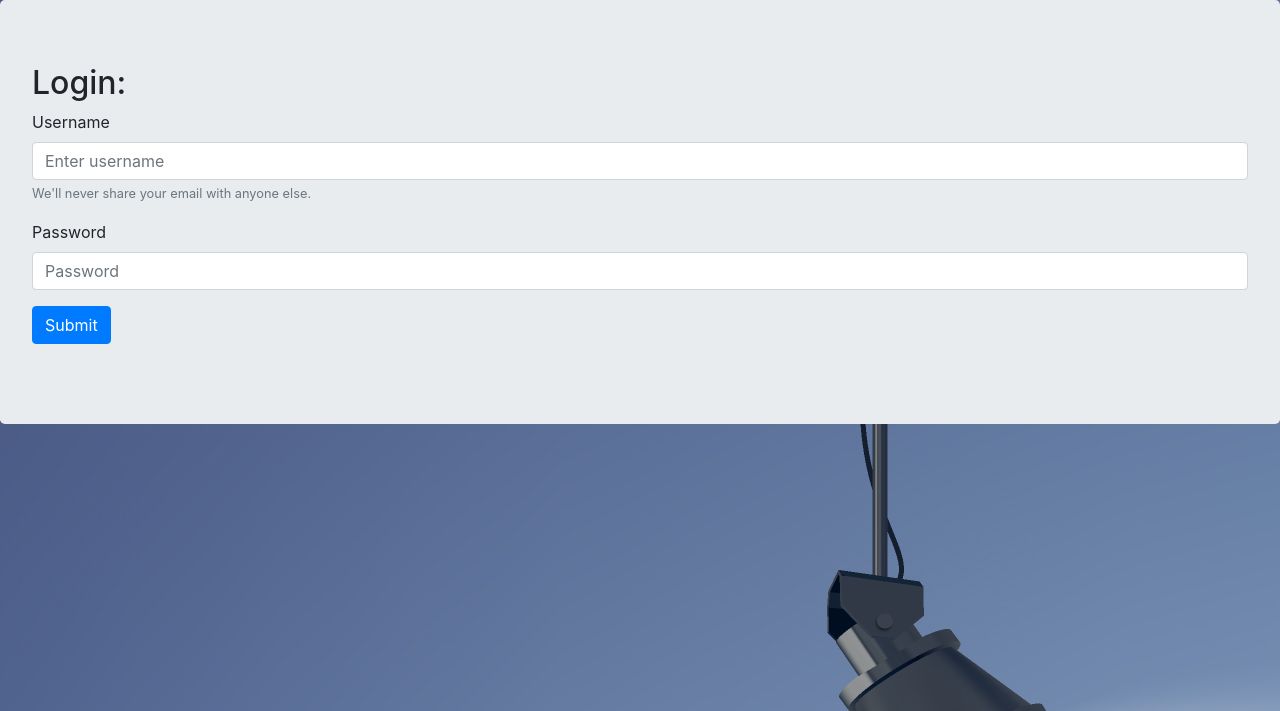
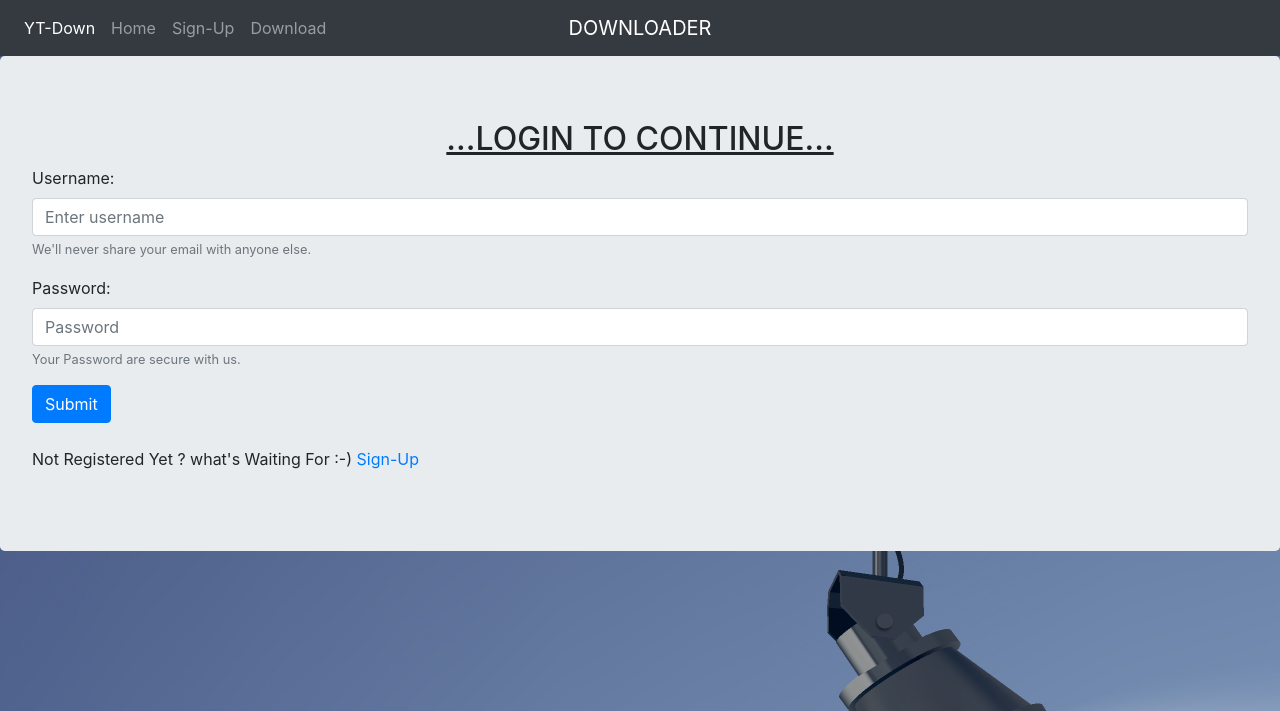
Before and after one commit to lugnitdgp/yt_downloader, a Django app: page /downloader/login in a window 1280 px wide. Shown: the top 711 px of the page. Run offline with Django 3.2, Linux system fonts and the light colour scheme; some libraries are stand-ins or nearby versions.

Commit message:
Updated login.html
Added navbar for login page with all links working and added a link to directly go to sign up page

```diff
--- a/yt_down/templates/home.html
+++ b/yt_down/templates/home.html
@@ -13,7 +13,7 @@
         <a class="nav-link" href="/downloader/login">Login</a>
       </li>
       <li class="nav-item">
-        <a class="nav-link" href="/downloader/signup">Sign-In</a>
+        <a class="nav-link" href="/downloader/signup">Sign-Up</a>
       </li>
       {% endif %}
       <li class="nav-item">
--- a/yt_down/templates/login.html
+++ b/yt_down/templates/login.html
@@ -1,11 +1,55 @@
 {% extends "base.html" %} {% block body_block %}
 
+<nav class="navbar navbar-expand-md navbar-dark bg-dark">
+  <div class="navbar-collapse collapse w-100 order-1 order-md-0 dual-collapse2">
+    <ul class="navbar-nav mr-auto">
+      <li class="nav-item active">
+        <a class="nav-link" href="/">YT-Down</a>
+      </li>
+      <li class="nav-item">
+        <a class="nav-link" href="/">Home</a>
+      </li>
+      {% if not logged %}
+      <li class="nav-item">
+        <a class="nav-link" href="/downloader/signup">Sign-Up</a>
+      </li>
+      {% endif %}
+      <li class="nav-item">
+        <a class="nav-link" href="/downloader/download">Download</a>
+      </li>
+    </ul>
+  </div>
+  <div class="mx-auto order-0">
+    <a class="navbar-brand mx-auto" href="/">DOWNLOADER</a>
+    <button
+      class="navbar-toggler"
+      type="button"
+      data-toggle="collapse"
+      data-target=".dual-collapse2"
+    >
+      <span class="navbar-toggler-icon"></span>
+    </button>
+  </div>
+  <div class="navbar-collapse collapse w-100 order-3 dual-collapse2">
+    <ul class="navbar-nav ml-auto">
+      {% if logged %}
+      <li class="nav-item">
+        <a class="nav-link" href="/downloader/profile">{{ user }}</a>
+      </li>
+      <li class="nav-item">
+        <a class="nav-link" href="/downloader/logout">Logout</a>
+      </li>
+      {% endif %}
+    </ul>
+  </div>
+</nav>
+
 <div class="jumbotron">
-  <h2>Login:</h2>
+  <h2 style="text-align: center;text-decoration: underline;">...LOGIN TO CONTINUE...</h2>
   <form method="post">
     {% csrf_token %}
     <div class="form-group">
-      <label>Username</label>
+      <label>Username:</label>
       <input
         class="form-control"
         type="text"
@@ -18,7 +62,7 @@
       >
     </div>
     <div class="form-group">
-      <label>Password</label>
+      <label>Password:</label>
       <input
         type="password"
         class="form-control"
@@ -26,14 +70,19 @@
         name="password"
         placeholder="Password"
       />
+      <small id="emailHelp" class="form-text text-muted"
+        >Your Password are secure with us.</small
+      >
     </div>
     <button type="submit" class="btn btn-primary">Submit</button>
+  </br></br>
+    Not Registered Yet ? what's Waiting For :-) <a href="/downloader/signup">Sign-Up </a>
   </form>
   {% if error %}
   <div class="alert aler-danger">
-    You need to register first!
+   Invalid Credentials You need to register first!
+  <a href="{% url 'signup' %}">Click here to register!</a>
   </div>
-  <a href="{% url 'signup' %}">Click here to register!</a>
   {% endif %}
 </div>
 {% endblock %}
```
